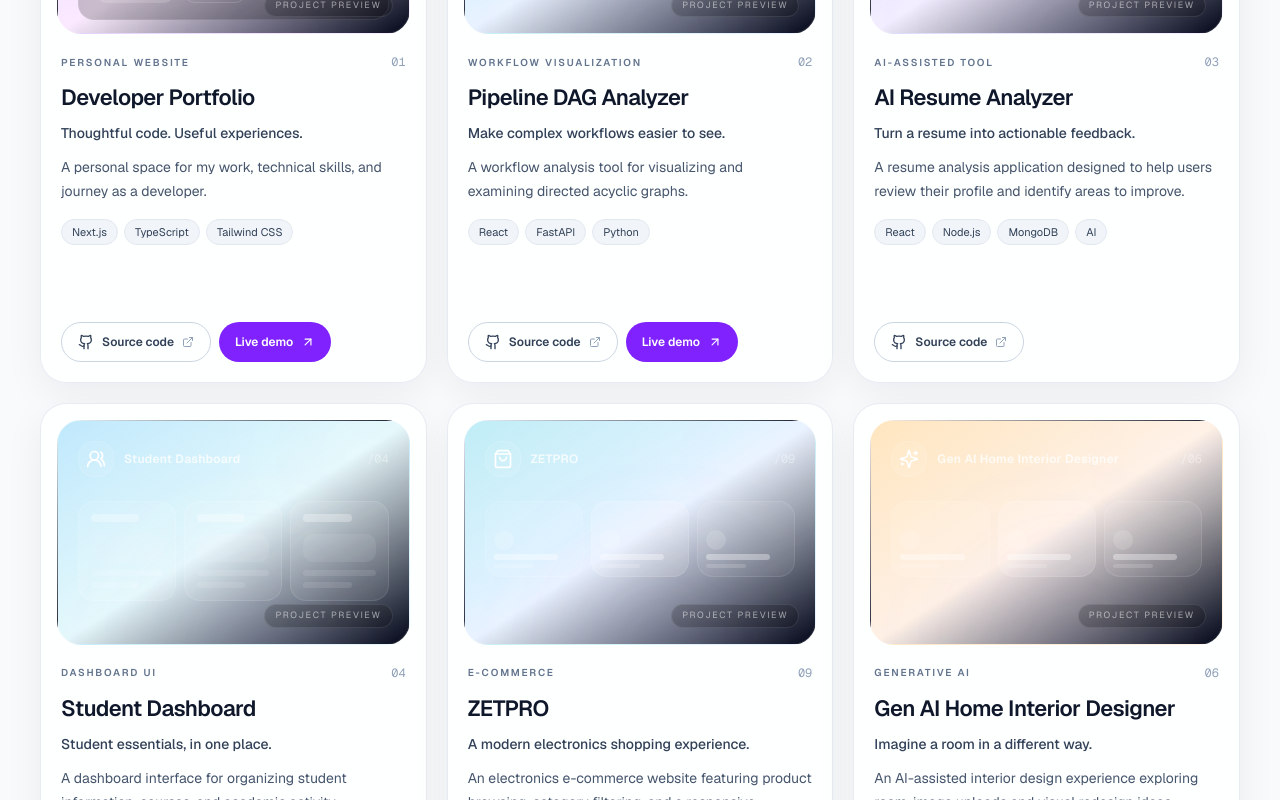
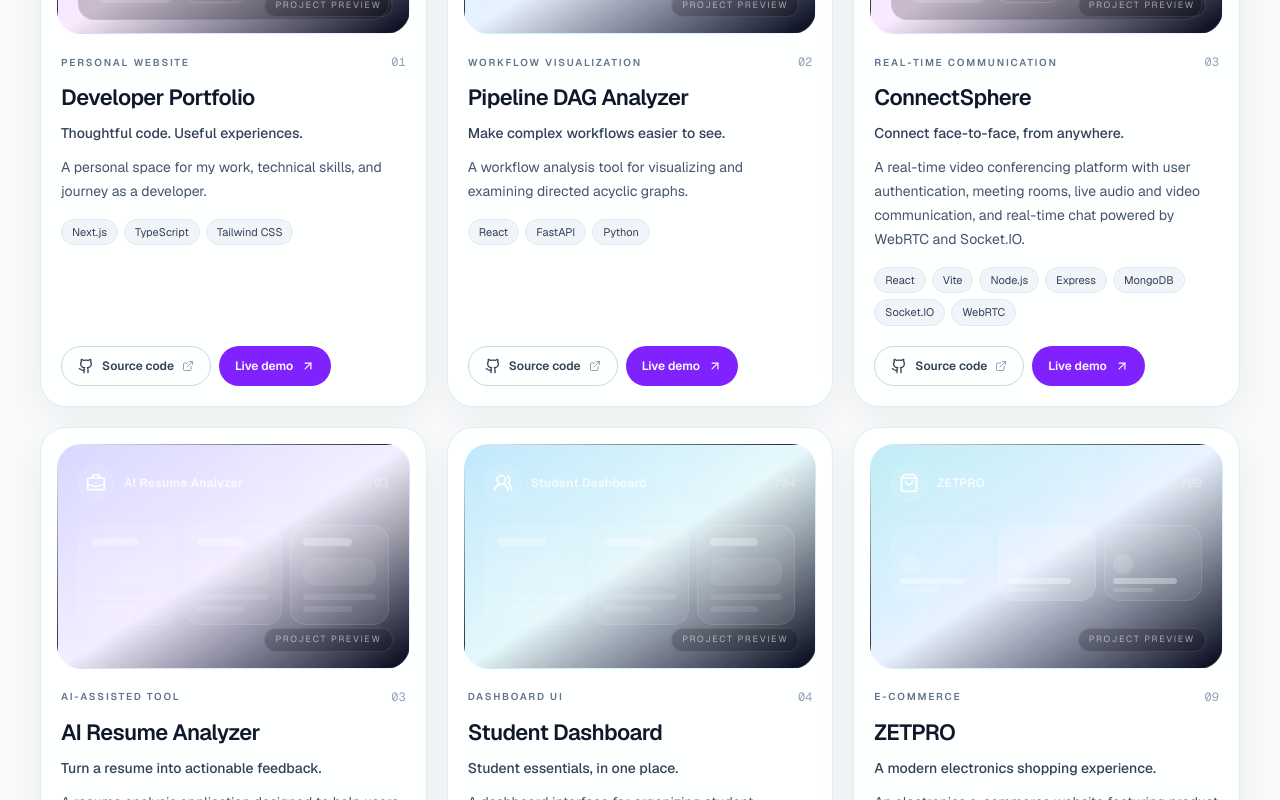
Before and after one commit to ShobhitGupta1512/Portfolio, a Next.js app: page /projects in a window 1280 px wide. Shown: the part 1020-1820 px from the top of the page. Built offline with nearby package versions, Linux system fonts and the light colour scheme.

Commit message:
feat: add ConnectSphere project to portfolio

```diff
--- a/app/projects/page.tsx
+++ b/app/projects/page.tsx
@@ -20,6 +20,7 @@ import {
   Workflow,
 } from "lucide-react";
 
+
 type Project = {
   id: string;
   number: string;
@@ -32,6 +33,7 @@ type Project = {
   kind:
     | "portfolio"
     | "pipeline"
+    | "video"
     | "resume"
     | "classroom"
     | "commerce"
@@ -59,6 +61,7 @@ const projects: Project[] = [
     accent: "from-violet-500/30 via-fuchsia-500/10 to-slate-950",
     label: "PERSONAL WEBSITE",
   },
+
   {
     id: "pipeline-dag-analyzer",
     number: "02",
@@ -73,6 +76,32 @@ const projects: Project[] = [
     accent: "from-cyan-500/25 via-blue-500/10 to-slate-950",
     label: "WORKFLOW VISUALIZATION",
   },
+
+{
+  id: "connect-sphere",
+  number: "03",
+  title: "ConnectSphere",
+  tagline: "Connect face-to-face, from anywhere.",
+  description:
+    "A real-time video conferencing platform with user authentication, meeting rooms, live audio and video communication, and real-time chat powered by WebRTC and Socket.IO.",
+  tech: [
+    "React",
+    "Vite",
+    "Node.js",
+    "Express",
+    "MongoDB",
+    "Socket.IO",
+    "WebRTC",
+  ],
+  github:
+    "https://github.com/ShobhitGupta1512/ConnectSphere",
+  liveDemo:
+    "https://connect-sphere-iota-ten.vercel.app/",
+  kind: "video",
+  accent: "from-violet-500/25 via-fuchsia-500/10 to-slate-950",
+  label: "REAL-TIME COMMUNICATION",
+},
+
   {
     id: "ai-resume-analyzer",
     number: "03",
```
